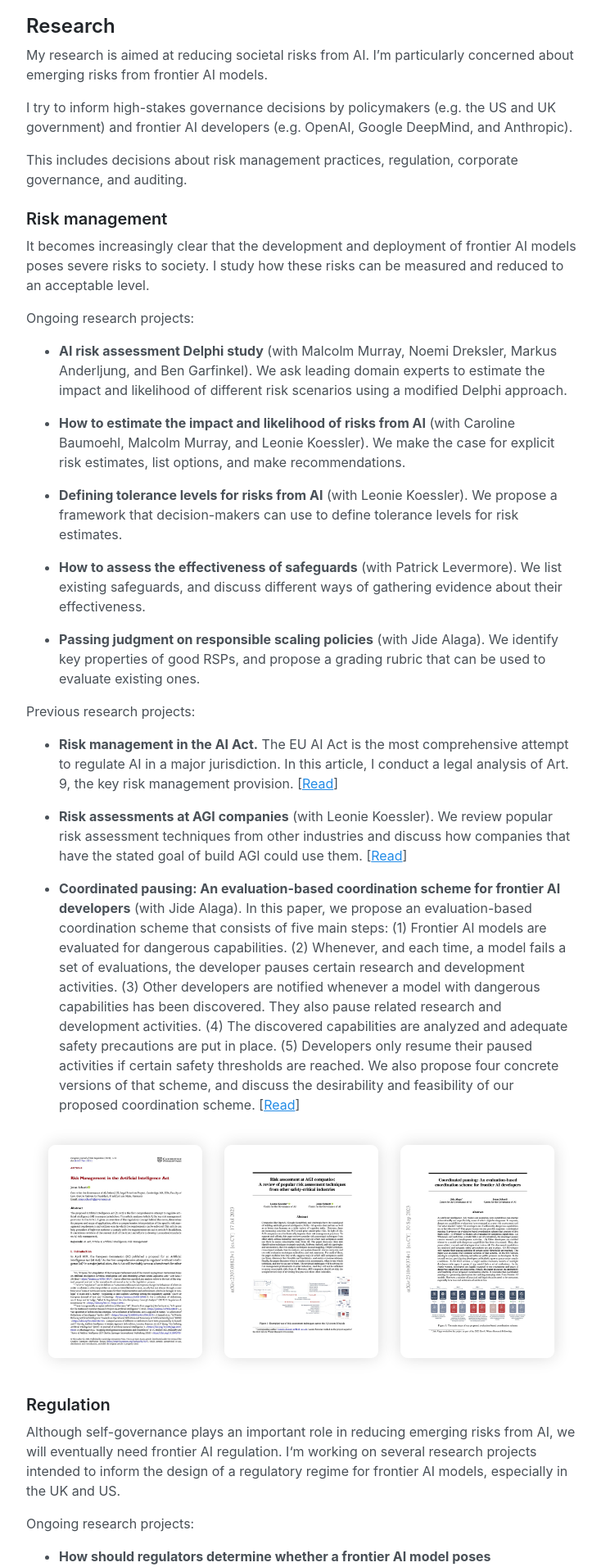
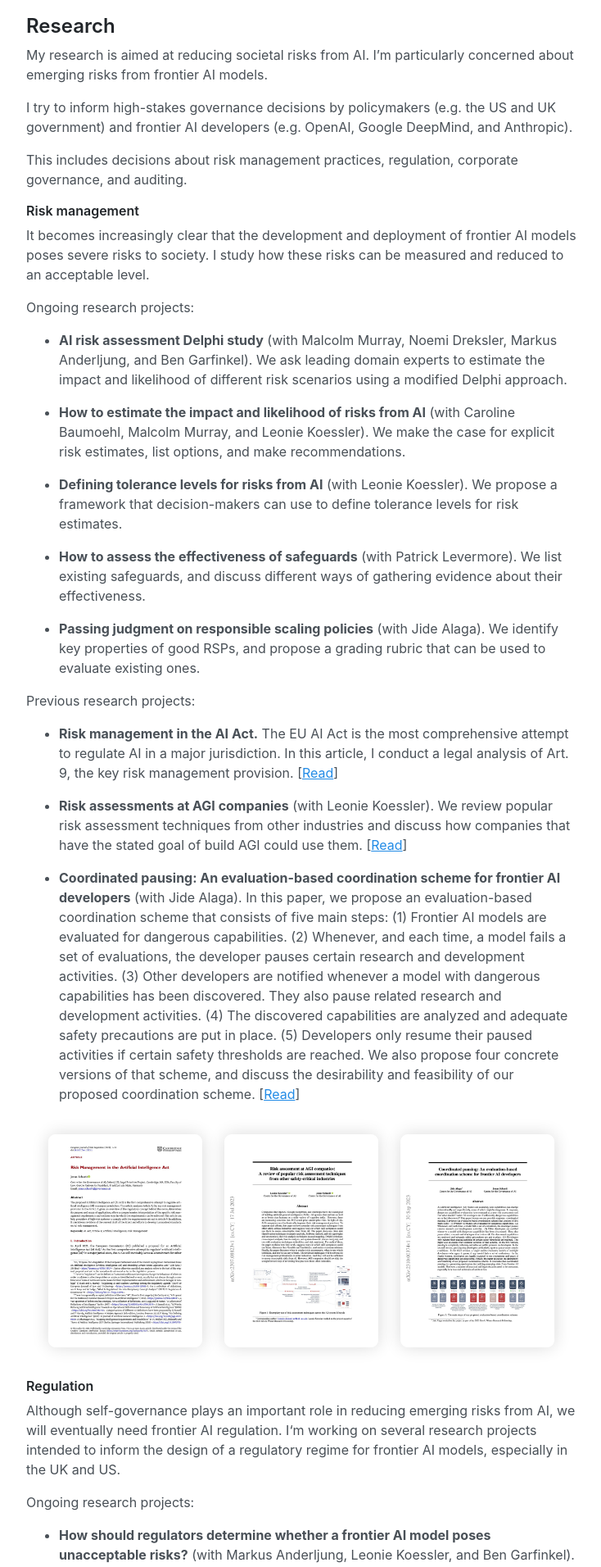
Before and after one commit to jonasschuett/jonasschuett.github.io, a Jekyll site: the page built from _posts/2020-04-04-introduction.md, in a window 1280 px wide. Shown: the part 1092-3004 px from the top of the page at 82% size, without its empty margins (272-1006 px from the left). Built offline with Jekyll 4.4.1, drawn with Linux system fonts in a browser that asks for light colours.

```diff
--- a/_posts/2020-04-04-introduction.md
+++ b/_posts/2020-04-04-introduction.md
@@ -26,7 +26,7 @@ I try to inform high-stakes governance decisions by policymakers (e.g. the US an
 
 This includes decisions about risk management practices, regulation, corporate governance, and auditing.
 
-### Risk management
+#### Risk management
 It becomes increasingly clear that the development and deployment of frontier AI models poses severe risks to society. I study how these risks can be measured and reduced to an acceptable level.
 
 Ongoing research projects:
@@ -51,7 +51,7 @@ Previous research projects:
 
 ![Risk management](/risk_management.png)
 
-### Regulation
+#### Regulation
 
 Although self-governance plays an important role in reducing emerging risks from AI, we will eventually need frontier AI regulation. I‘m working on several research projects intended to inform the design of a regulatory regime for frontier AI models, especially in the UK and US.
 
@@ -69,7 +69,7 @@ Previous research projects:
 
 ![Regulation](/regulation.png)
 
-### Corporate governance
+#### Corporate governance
 
 As frontier AI developers transition from startups to more mature companies, they need to improve their corporate governance. I‘m particularly interested in ways to improve their risk governance.
 
@@ -91,7 +91,7 @@ Previous research projects:
 
 ![Corporate governance](/corporate_governance.png)
 
-### Auditing
+#### Auditing
 
 The development and deployment of frontier AI models has significant effects on society. Key governance decisions should therefore not be left to the developers; society needs to have a say. At the minimum, society needs to be informed. A common way to gather information about a model and the governance of its developers is auditing.
 
```
